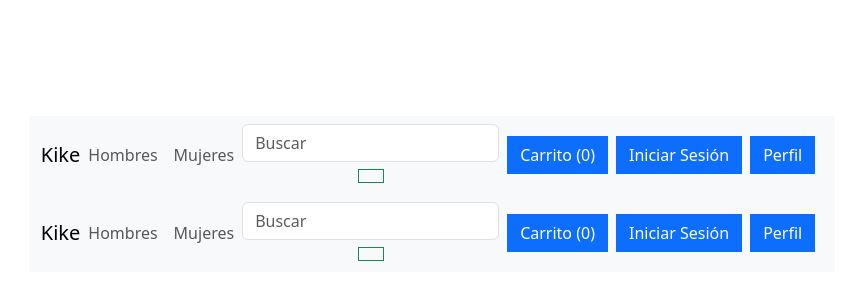
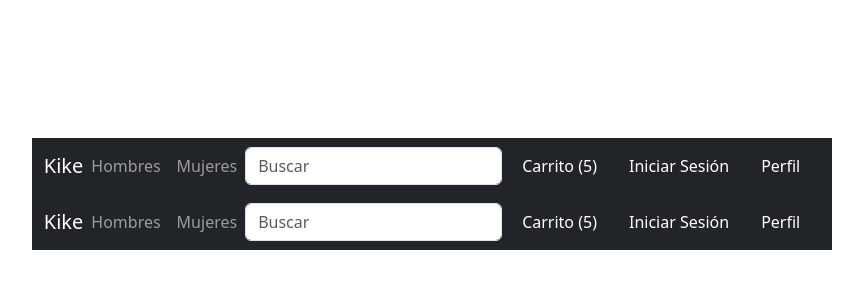
Before and after one commit to AlexGR10/tienda_online-tenis_vue, a Vue app: page /modulo1 in a window 1280 px wide. Shown: the part 206-506 px from the top of the page, without its empty margins (208-1071 px from the left). Built offline with nearby package versions, Linux system fonts and the light colour scheme.

Commit message:
BARRA NAV

```diff
--- a/src/components/modulo1.vue
+++ b/src/components/modulo1.vue
@@ -1,5 +1,5 @@
 <template>
-  <nav class="navbar navbar-expand-lg navbar-light bg-light">
+  <nav class="navbar navbar-expand-lg navbar-dark bg-dark">
     <div class="container justify-content-center">
       <router-link to="/modulo2" class="navbar-brand">Kike</router-link>
       <button
@@ -26,22 +26,31 @@
         <!-- Barra de Búsqueda -->
         <form class="form-inline my-2 my-lg-0">
           <input class="form-control mr-sm-2" type="search" placeholder="Buscar" aria-label="Buscar">
-          <button class="btn btn-outline-success my-2 my-sm-0" type="submit"><i class="fa fa-search"></i></button>
         </form>
         <!-- Carrito de Compras -->
-        <router-link to="/modulo8" class="btn btn-primary mx-2">Carrito (0)</router-link> <!-- Aquí deberías manejar dinámicamente el número de productos en el carrito -->
+        <router-link to="/modulo8" class="btn btn-primary mx-2 bg-dark">Carrito ({{ carrito.length }})</router-link>
         <!-- Sesión -->
-        <router-link to="/modulo5" class="btn btn-primary">Iniciar Sesión</router-link>
+        <router-link to="/modulo5" class="btn btn-primary bg-dark">Iniciar Sesión</router-link>
         <!-- Perfil de Usuario -->
-        <router-link to="/modulo12" class="btn btn-primary mx-2">Perfil</router-link>
+        <router-link to="/modulo12" class="btn btn-primary mx-2 bg-dark">Perfil</router-link>
       </div>
     </div>
   </nav>
 </template>
 
 <script>
+import carritoData from '/src/assets/pedidos.json';
+
 export default {
   name: 'Modulo1',
+  data() {
+    return {
+      carrito: []
+    };
+  },
+  created() {
+    this.carrito = carritoData;
+  }
 };
 </script>
 
@@ -77,4 +86,11 @@ export default {
 .btn {
   border-radius: 0;
 }
+
+/* Estilos para los botones con fondo negro y letras blancas */
+.btn-primary {
+  background-color: black;
+  color: white;
+  border: none; /* Quita el borde */
+}
 </style>
```
